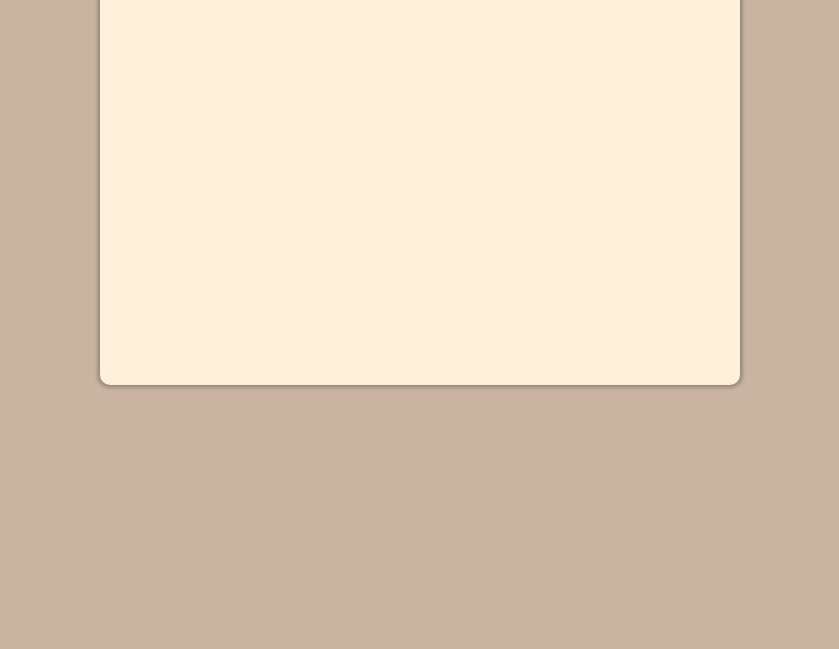
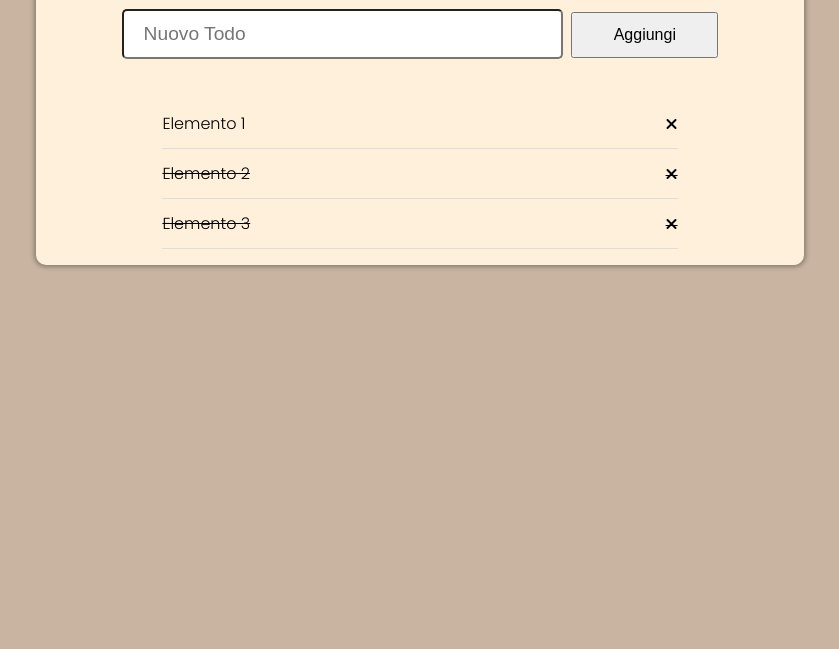
Before and after one commit to StefanoGalandrini/vue-todolist, a plain HTML site: page index.html in a window 1280 px wide. Shown: the part 151-800 px from the top of the page, without its empty margins (220-1059 px from the left). Drawn offline with nearby package versions, Linux system fonts and the light colour scheme.

Commit message:
Add milestone 1. Mil. 3 in progress. Todo mil. 2

```diff
--- a/index.html
+++ b/index.html
@@ -21,6 +21,16 @@
 			<p class="title">Todo List</p>
 		</div>
 		<div id="container">
+			<form @submit.prevent="addTodo">
+				<input type="text" placeholder="Nuovo Todo" v-model="newTodoText">
+				<button>Aggiungi</button>
+			</form>
+			<ul class="todo-list">
+				<li v-for="(todo, index) in todos" :key="index" class="todo-item" :class="{'todo-barred': !todo.done}">
+					{{todo.text}}
+					<i class="todo-item fa-solid fa-xmark"></i>
+				</li>
+			</ul>
 
 		</div>
 	</main>
--- a/script.js
+++ b/script.js
@@ -1,10 +1,12 @@
 const app = Vue.createApp({
 	data() {
 		return {
+			newTodoText: "",
+			error: "",
 			todos: [
 				{
 					text: "Elemento 1",
-					done: false,
+					done: true,
 				},
 				{
 					text: "Elemento 2",
--- a/style.css
+++ b/style.css
@@ -17,8 +17,9 @@ body {
 }
 
 main {
-	width: 50vw;
+	width: 60vw;
 	margin-inline: auto;
+	text-align: center;
 }
 
 main .logo {
@@ -45,8 +46,49 @@ main .title {
 main #container {
 	background-color: rgb(255, 240, 220);
 	width: 100%;
-	height: 50vh;
+	min-height: 30vh;
+	max-height: 70vh;
 	border-radius: 10px;
 	padding: 1rem;
 	box-shadow: 0 0 4px 2px rgba(0, 0, 0, 0.3);
 }
+
+form input {
+	width: 60%;
+	padding: 12px 20px;
+	margin: 8px 0;
+	font-size: 1.2rem;
+	border-radius: 5px;
+}
+
+form button {
+	width: 20%;
+	padding: 12px 20px;
+	font-size: 1rem;
+	margin-left: 0.5rem;
+}
+
+ul.todo-list {
+	list-style-type: none;
+	padding: 0;
+	margin: 0 auto;
+	width: 70%;
+	margin-top: 2rem;
+	/* text-align: left; */
+}
+
+li.todo-item {
+	font-weight: 300;
+	padding: 0.75rem 0;
+	position: relative;
+	/* padding-right: 30px; */
+	border-bottom: 1px solid #ddd;
+	display: flex;
+	align-items: center;
+	justify-content: space-between;
+	text-decoration: none;
+}
+
+li.todo-barred {
+	text-decoration: line-through;
+}
```
